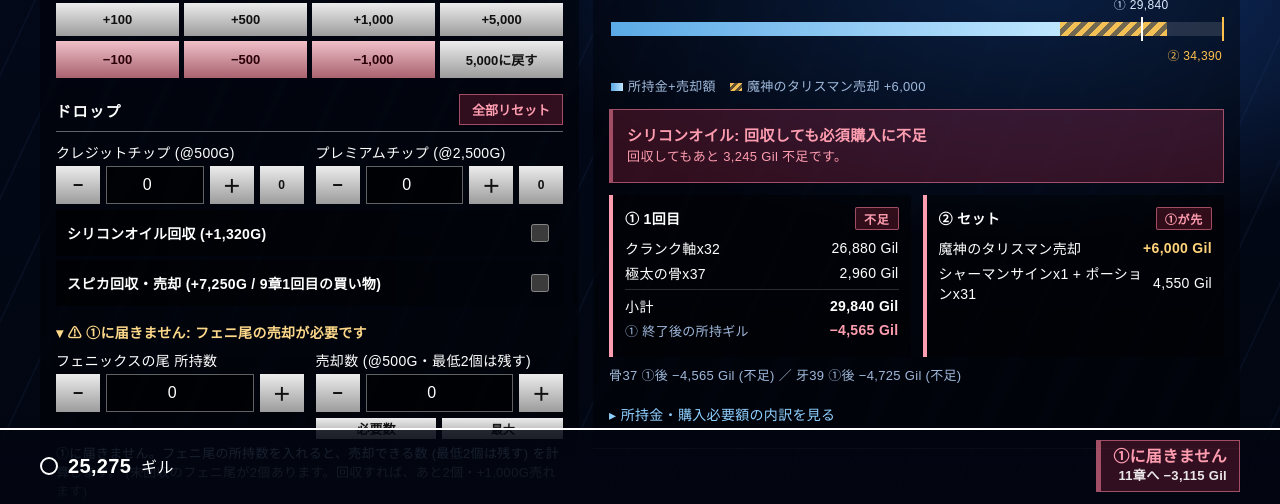
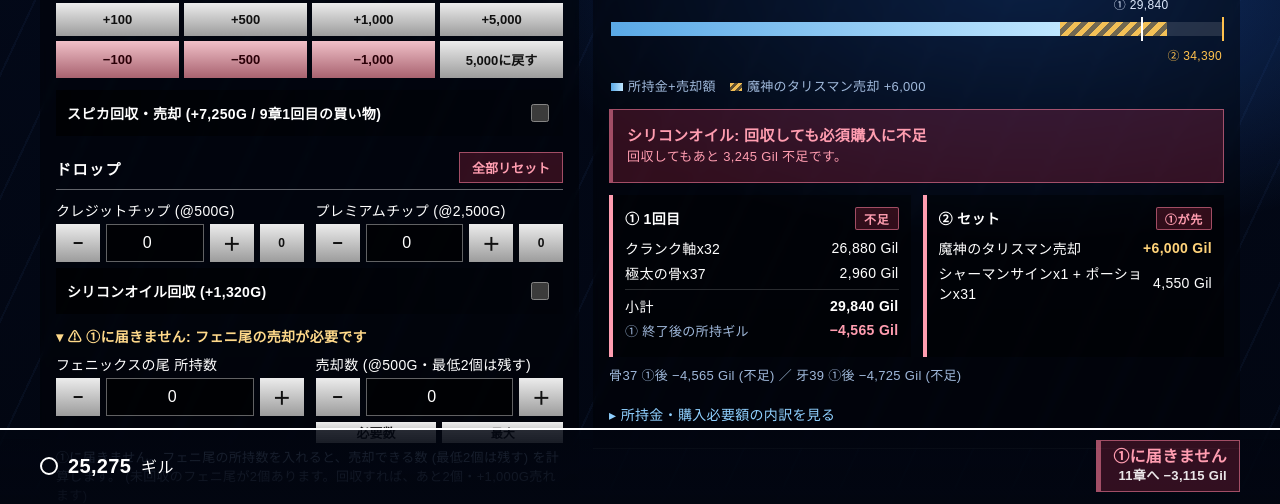
Before and after one commit to ossy3126/ff13-shop-branch, a plain HTML site: page index.html in a window 1280 px wide. Shown: the part 296-800 px from the top of the page. Drawn offline with Linux system fonts and the light colour scheme.

Commit message:
スピカのチェックをドロップの上に移動
Co-Authored-By: Claude Sonnet 5.5 <noreply@anthropic.com>
Claude-Session: https://claude.ai/code/session_01JqswQ14nWjagR8q5bN4wif

```diff
--- a/index.html
+++ b/index.html
@@ -251,6 +251,8 @@
         </div>
       </div>
 
+      <label class="opt" style="margin:12px 0 4px;"><span>スピカ回収・売却 (+7,250G / 9章1回目の買い物)</span><input type="checkbox" data-chk="spica"></label>
+      <div class="note" id="spicaHint" style="margin:0 0 8px;line-height:1.6;"></div>
       <div class="sec secbtn" style="margin-top:16px;"><span>ドロップ</span><button class="link reset" data-reset="1">全部リセット</button></div>
       <div class="grid" style="margin-bottom:4px;">
         <div><span class="lbl">クレジットチップ (@500G)</span>
@@ -259,8 +261,6 @@
           <div class="stepper"><button class="sbtn" data-add="prem:-1">−</button><input type="number" inputmode="numeric" data-bind="prem" min="0" max="13"><button class="sbtn" data-add="prem:1">＋</button><button class="sbtn" data-set="prem:0" style="font-size:12px;" title="0個にする">0</button></div></div>
       </div>
       <label class="opt" style="margin:6px 0 4px;"><span>シリコンオイル回収 (+1,320G)</span><input type="checkbox" data-chk="oil"></label>
-      <label class="opt" style="margin:4px 0 4px;"><span>スピカ回収・売却 (+7,250G / 9章1回目の買い物)</span><input type="checkbox" data-chk="spica"></label>
-      <div class="note" id="spicaHint" style="margin:0 0 8px;line-height:1.6;"></div>
       <details class="fold" id="phFold"><summary id="phSum"></summary>
         <div class="note" id="phNote" style="margin:2px 0 8px;">フェニックスの尾の売却は、足りないときだけ使う手段です。通常は売却数を0のままにしてください。</div>
         <div class="grid" style="margin-bottom:4px;">
```
